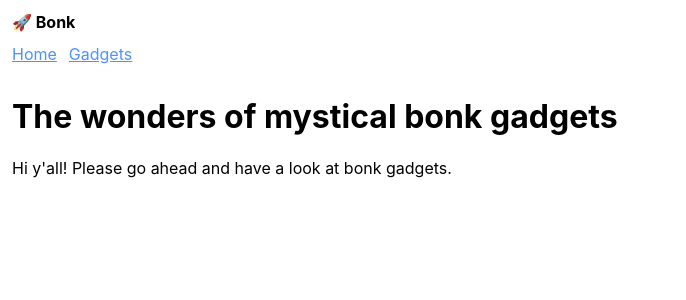
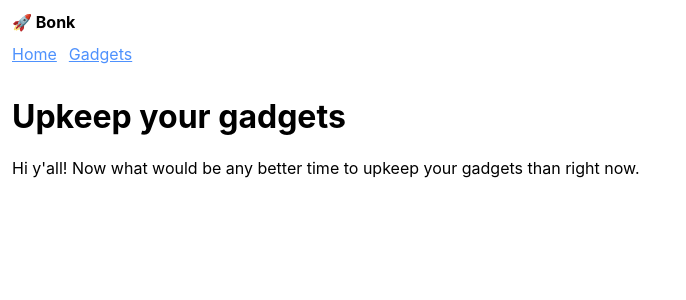
Before and after one commit to mikkotenni/bonk, a React (Create React App) app: page / in a window 1280 px wide. Shown: the top 300 px of the page, without its empty margins (0-686 px from the left). Built offline with nearby package versions, Linux system fonts and the light colour scheme.

Commit message:
feat: coherent text content

```diff
--- a/public/index.html
+++ b/public/index.html
@@ -5,10 +5,7 @@
     <link rel="icon" href="%PUBLIC_URL%/favicon.ico" />
     <meta name="viewport" content="width=device-width, initial-scale=1" />
     <meta name="theme-color" content="#000000" />
-    <meta
-      name="description"
-      content="Web site created using create-react-app"
-    />
+    <meta name="description" content="Bonk makes it easy to upkeep your gadgets." />
     <link rel="apple-touch-icon" href="%PUBLIC_URL%/logo192.png" />
     <!--
       manifest.json provides metadata used when your web app is installed on a
@@ -24,7 +21,7 @@
       work correctly both with client-side routing and a non-root public URL.
       Learn how to configure a non-root public URL by running `npm run build`.
     -->
-    <title>React App</title>
+    <title>Bonk</title>
   </head>
   <body>
     <noscript>You need to enable JavaScript to run this app.</noscript>
--- a/src/components/Gadgets.jsx
+++ b/src/components/Gadgets.jsx
@@ -77,9 +77,9 @@ export default function Gadgets() {
     );
   return (
     <div>
-      <h1>Bonk gadgets</h1>
+      <h1>Gadgets</h1>
       <button type="button" onClick={handleAdd}>
-        Add Gadget
+        Add gadget
       </button>
       {data.map(({ id, name }) => (
         <GadgetItem
--- a/src/components/Home.jsx
+++ b/src/components/Home.jsx
@@ -1,8 +1,11 @@
 export default function Home() {
   return (
     <>
-      <h1>The wonders of mystical bonk gadgets</h1>
-      <p>Hi y'all! Please go ahead and have a look at bonk gadgets.</p>
+      <h1>Upkeep your gadgets</h1>
+      <p>
+        Hi y'all! Now what would be any better time to upkeep your gadgets than
+        right now.
+      </p>
     </>
   );
 }
```
Also changed, not shown: 1 other file (tests, documents, lock files or other folders).
